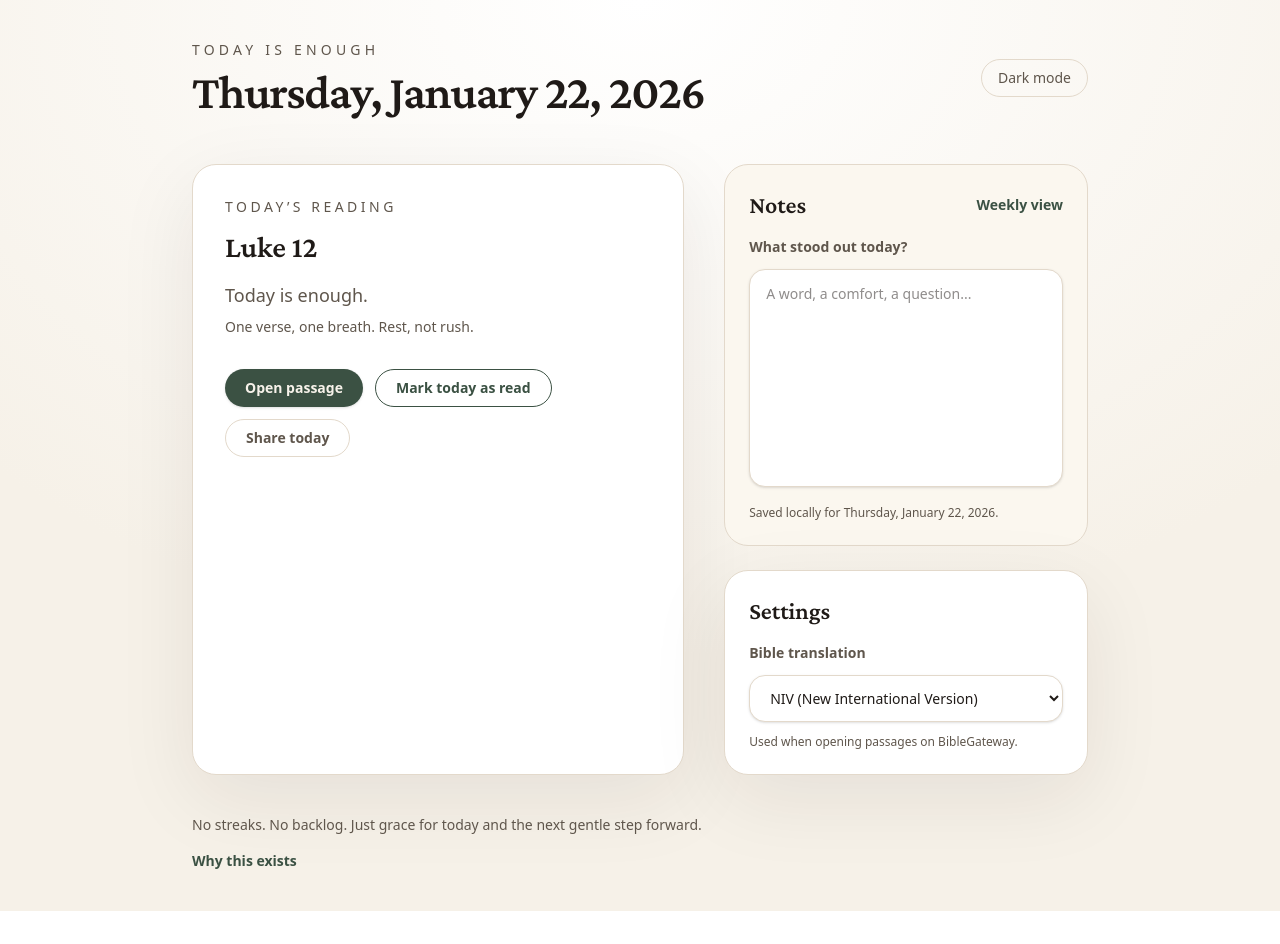
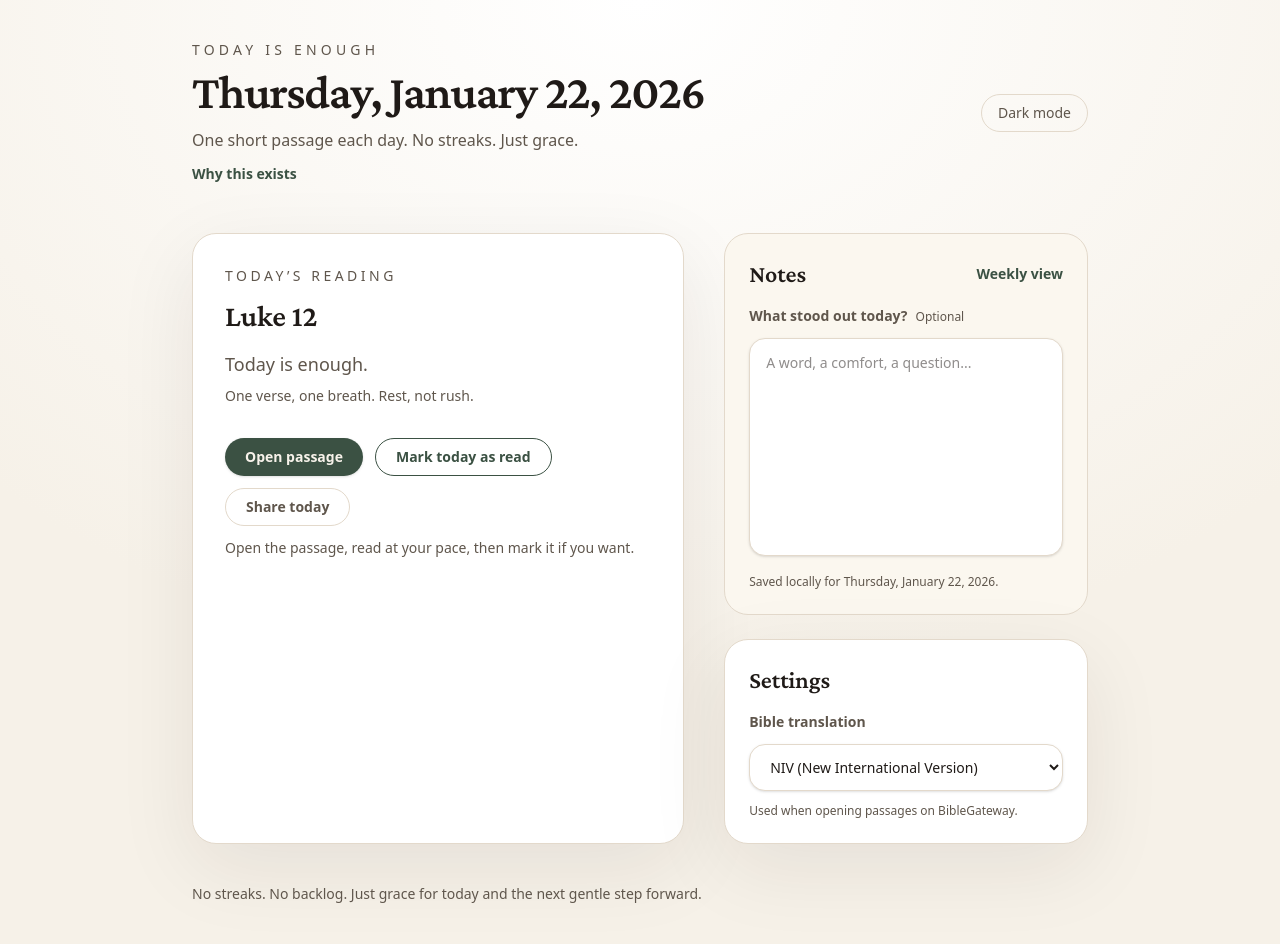
Before and after one commit to matthendrix/today-is-enough, a Next.js app: page / in a window 1280 px wide. Before the commit the page ends 911 px from the top, so only its background shows below. Built offline with nearby package versions, Linux system fonts and the light colour scheme.

Commit message:
Clarify purpose and flow on home

```diff
--- a/app/page.tsx
+++ b/app/page.tsx
@@ -147,6 +147,15 @@ export default function Home() {
           <h1 className="mt-2 font-serif text-4xl font-semibold tracking-tight sm:text-5xl">
             {formatLongDate(today)}
           </h1>
+          <p className="mt-3 text-base text-[var(--muted)]">
+            One short passage each day. No streaks. Just grace.
+          </p>
+          <Link
+            href="/why"
+            className="mt-3 inline-flex text-sm font-semibold text-[var(--accent)]"
+          >
+            Why this exists
+          </Link>
         </div>
         <button
           type="button"
@@ -195,6 +204,9 @@ export default function Home() {
               {shareStatus === "copied" ? "Copied" : "Share today"}
             </button>
           </div>
+          <p className="mt-3 text-sm text-[var(--muted)]">
+            Open the passage, read at your pace, then mark it if you want.
+          </p>
           {isRead && formattedReadAt ? (
             <p className="mt-3 text-sm text-[var(--muted)]">
               Marked at {formattedReadAt}.
@@ -218,6 +230,9 @@ export default function Home() {
               className="mt-4 block text-sm font-semibold text-[var(--muted)]"
             >
               What stood out today?
+              <span className="ml-2 text-xs font-normal text-[var(--muted)]">
+                Optional
+              </span>
             </label>
             <textarea
               id="notes"
@@ -264,12 +279,6 @@ export default function Home() {
           No streaks. No backlog. Just grace for today and the next gentle step
           forward.
         </p>
-        <Link
-          href="/why"
-          className="mt-4 inline-flex text-sm font-semibold text-[var(--accent)]"
-        >
-          Why this exists
-        </Link>
       </footer>
     </div>
   );
```
